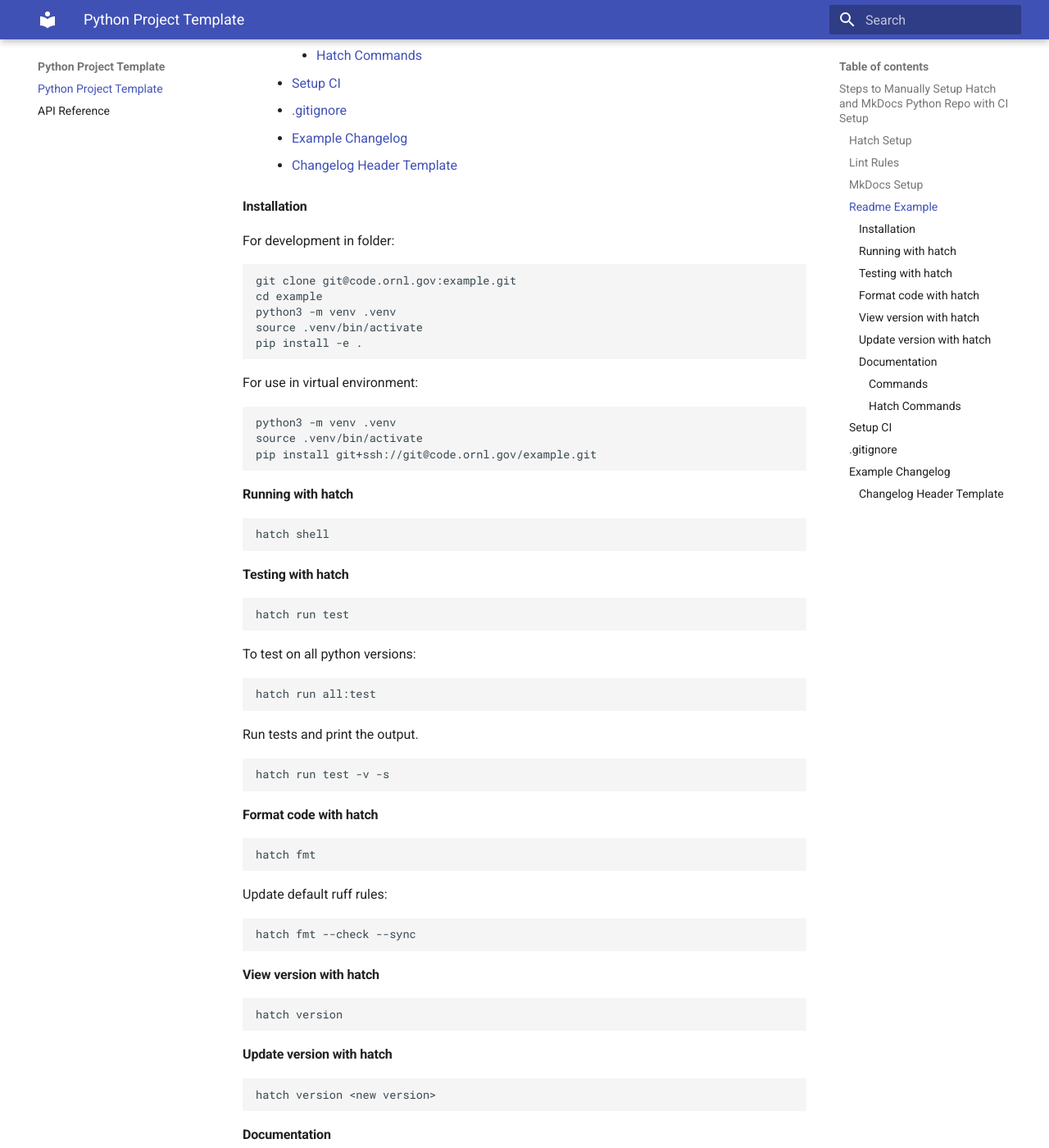
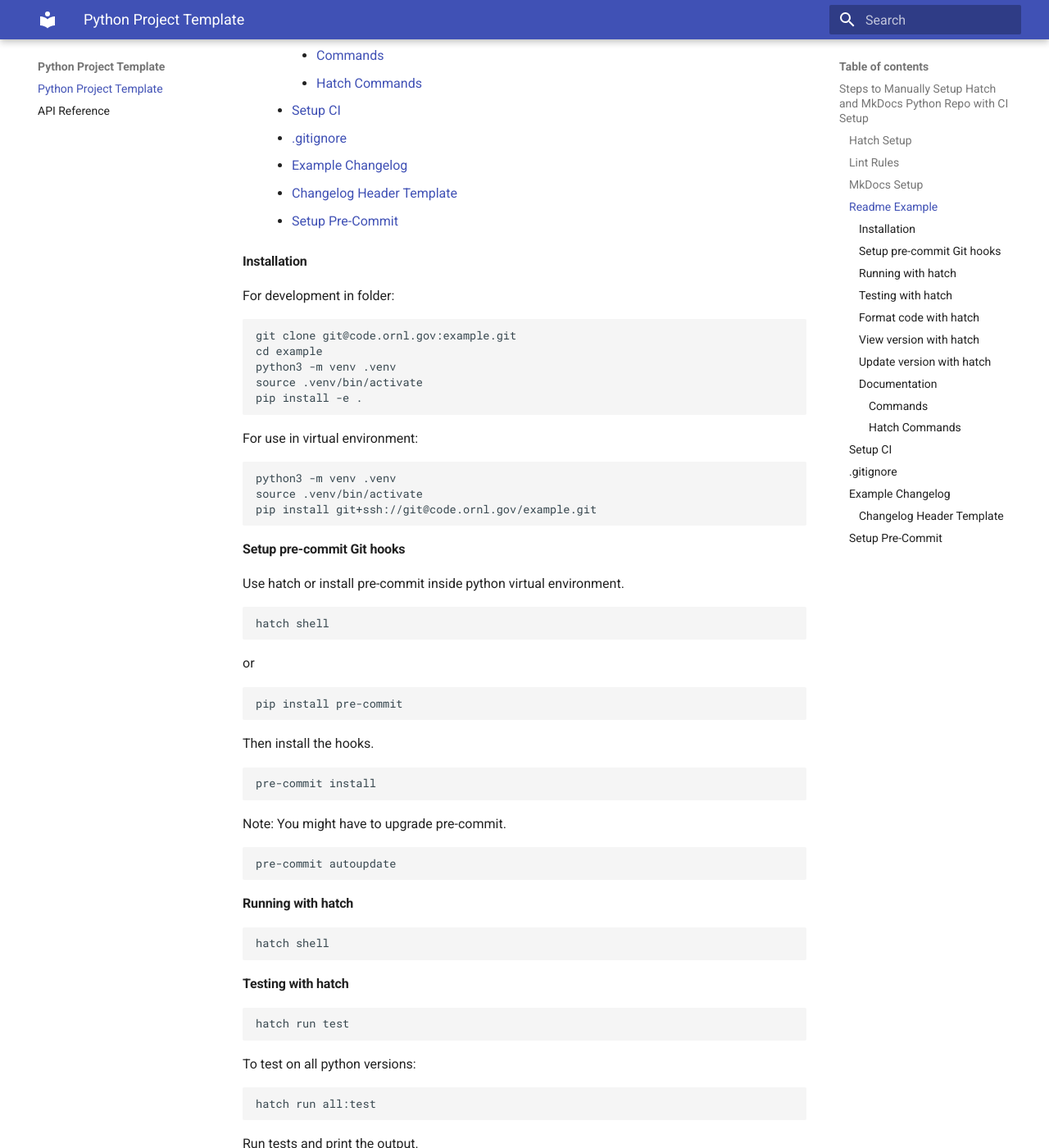
Before and after one commit to ORNL/ChatHPC-app, an MkDocs documentation site: the page built from docs/index.md, in a window 1280 px wide and 1400 px high, scrolled down 3567 px. Shown: the whole window at 82% size. Built offline with MkDocs 1.6.1 and Material for MkDocs 9.7.7, drawn with Linux system fonts in a browser that asks for light colours; some of the changed text lies outside the part shown.

Commit message:
Add pre-commit config.

````diff
--- a/docs/index.md
+++ b/docs/index.md
@@ -155,6 +155,7 @@
     - [MkDocs Setup](#mkdocs-setup)
     - [Readme Example](#readme-example)
       - [Installation](#installation)
+      - [Setup pre-commit Git hooks](#setup-pre-commit-git-hooks)
       - [Running with hatch](#running-with-hatch)
       - [Testing with hatch](#testing-with-hatch)
       - [Format code with hatch.](#format-code-with-hatch)
@@ -167,6 +168,7 @@
     - [.gitignore](#gitignore)
     - [Example Changelog](#example-changelog)
       - [Changelog Header Template](#changelog-header-template)
+    - [Setup Pre-Commit](#setup-pre-commit)
 
 #### Installation
 
@@ -186,6 +188,27 @@
 python3 -m venv .venv
 source .venv/bin/activate
 pip install git+ssh://git@code.ornl.gov/example.git
+```
+
+#### Setup pre-commit Git hooks
+
+Use hatch or install pre-commit inside python virtual environment.
+```bash
+hatch shell
+```
+or
+```bash
+pip install pre-commit
+```
+
+Then install the hooks.
+```bash
+pre-commit install
+```
+
+Note: You might have to upgrade pre-commit.
+```bash
+pre-commit autoupdate
 ```
 
 #### Running with hatch
@@ -449,3 +472,7 @@
 
 ## [Unreleased]
 ```
+
+### Setup Pre-Commit
+
+Use `pre-commit sample-config` to generate sample config and then modify it to add the desired hooks.
--- a/pyproject.toml
+++ b/pyproject.toml
@@ -54,6 +54,7 @@
 dependencies = [
   "coverage[toml]>=6.5",
   "pytest",
+  "pre-commit",
 ]
 [tool.hatch.envs.default.scripts]
 test = "pytest {args:tests}"
````
Also changed, not shown: .pre-commit-config.yaml (added, +28 -0 lines), README.md (+22 -0 lines).
